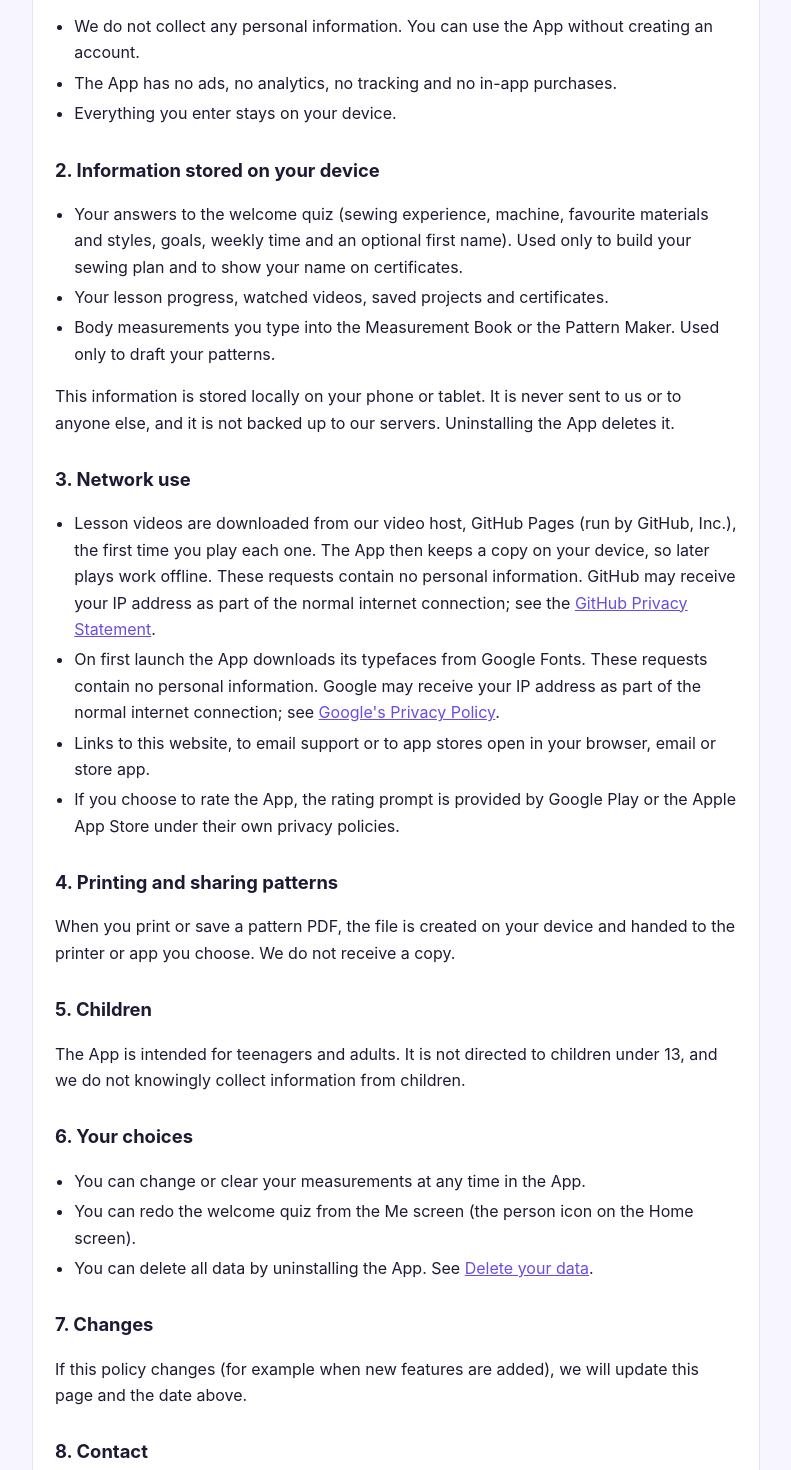
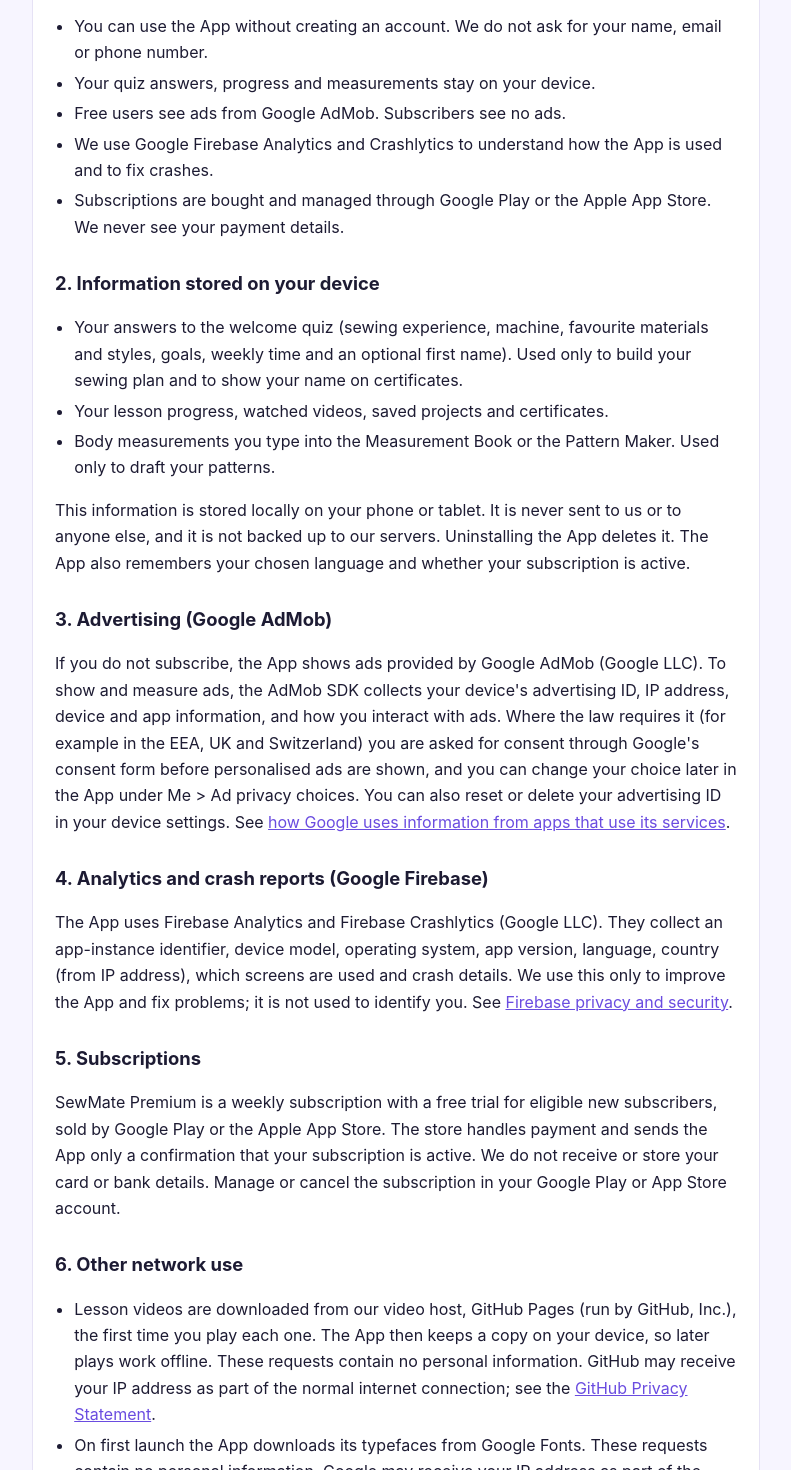
Before and after one commit to mdgoaltech-web/mdgoaltech-web.github.io, a plain HTML site: page sewmate/privacy.html in a window 1280 px wide. Shown: the part 344-1814 px from the top of the page, without its empty margins (244-1035 px from the left). Drawn offline with Linux system fonts and the light colour scheme.

Commit message:
SewMate legal: AdMob ads, Firebase analytics/crash reports, weekly Premium subscription with 3-day trial
Co-Authored-By: Claude Opus 5.5 <noreply@anthropic.com>

```diff
--- a/sewmate/privacy.html
+++ b/sewmate/privacy.html
@@ -16,9 +16,11 @@
 <p>Contact: <a href="mailto:support@afexdigital.com">support@afexdigital.com</a></p>
 <h2>1. Summary</h2>
 <ul>
-<li>We do not collect any personal information. You can use the App without creating an account.</li>
-<li>The App has no ads, no analytics, no tracking and no in-app purchases.</li>
-<li>Everything you enter stays on your device.</li>
+<li>You can use the App without creating an account. We do not ask for your name, email or phone number.</li>
+<li>Your quiz answers, progress and measurements stay on your device.</li>
+<li>Free users see ads from Google AdMob. Subscribers see no ads.</li>
+<li>We use Google Firebase Analytics and Crashlytics to understand how the App is used and to fix crashes.</li>
+<li>Subscriptions are bought and managed through Google Play or the Apple App Store. We never see your payment details.</li>
 </ul>
 <h2>2. Information stored on your device</h2>
 <ul>
@@ -26,27 +28,35 @@
 <li>Your lesson progress, watched videos, saved projects and certificates.</li>
 <li>Body measurements you type into the Measurement Book or the Pattern Maker. Used only to draft your patterns.</li>
 </ul>
-<p>This information is stored locally on your phone or tablet. It is never sent to us or to anyone else, and it is not backed up to our servers. Uninstalling the App deletes it.</p>
-<h2>3. Network use</h2>
+<p>This information is stored locally on your phone or tablet. It is never sent to us or to anyone else, and it is not backed up to our servers. Uninstalling the App deletes it. The App also remembers your chosen language and whether your subscription is active.</p>
+<h2>3. Advertising (Google AdMob)</h2>
+<p>If you do not subscribe, the App shows ads provided by Google AdMob (Google LLC). To show and measure ads, the AdMob SDK collects your device's advertising ID, IP address, device and app information, and how you interact with ads. Where the law requires it (for example in the EEA, UK and Switzerland) you are asked for consent through Google's consent form before personalised ads are shown, and you can change your choice later in the App under Me &gt; Ad privacy choices. You can also reset or delete your advertising ID in your device settings. See <a href="https://policies.google.com/technologies/partner-sites">how Google uses information from apps that use its services</a>.</p>
+<h2>4. Analytics and crash reports (Google Firebase)</h2>
+<p>The App uses Firebase Analytics and Firebase Crashlytics (Google LLC). They collect an app-instance identifier, device model, operating system, app version, language, country (from IP address), which screens are used and crash details. We use this only to improve the App and fix problems; it is not used to identify you. See <a href="https://firebase.google.com/support/privacy">Firebase privacy and security</a>.</p>
+<h2>5. Subscriptions</h2>
+<p>SewMate Premium is a weekly subscription with a free trial for eligible new subscribers, sold by Google Play or the Apple App Store. The store handles payment and sends the App only a confirmation that your subscription is active. We do not receive or store your card or bank details. Manage or cancel the subscription in your Google Play or App Store account.</p>
+<h2>6. Other network use</h2>
 <ul>
 <li>Lesson videos are downloaded from our video host, GitHub Pages (run by GitHub, Inc.), the first time you play each one. The App then keeps a copy on your device, so later plays work offline. These requests contain no personal information. GitHub may receive your IP address as part of the normal internet connection; see the <a href="https://docs.github.com/en/site-policy/privacy-policies/github-general-privacy-statement">GitHub Privacy Statement</a>.</li>
 <li>On first launch the App downloads its typefaces from Google Fonts. These requests contain no personal information. Google may receive your IP address as part of the normal internet connection; see <a href="https://policies.google.com/privacy">Google's Privacy Policy</a>.</li>
 <li>Links to this website, to email support or to app stores open in your browser, email or store app.</li>
 <li>If you choose to rate the App, the rating prompt is provided by Google Play or the Apple App Store under their own privacy policies.</li>
 </ul>
-<h2>4. Printing and sharing patterns</h2>
+<h2>7. Printing and sharing patterns</h2>
 <p>When you print or save a pattern PDF, the file is created on your device and handed to the printer or app you choose. We do not receive a copy.</p>
-<h2>5. Children</h2>
-<p>The App is intended for teenagers and adults. It is not directed to children under 13, and we do not knowingly collect information from children.</p>
-<h2>6. Your choices</h2>
+<h2>8. Children</h2>
+<p>The App is intended for teenagers and adults. It is not directed to children under 13, and we do not knowingly collect information from children. Ads in the App are not directed at children.</p>
+<h2>9. Your choices</h2>
 <ul>
+<li>Subscribe to remove all ads, or change ad consent under Me &gt; Ad privacy choices.</li>
+<li>Analytics data is kept by Firebase for up to 14 months and then deleted automatically. To ask us to delete analytics data linked to your device, email us with the date you installed the App.</li>
 <li>You can change or clear your measurements at any time in the App.</li>
 <li>You can redo the welcome quiz from the Me screen (the person icon on the Home screen).</li>
 <li>You can delete all data by uninstalling the App. See <a href="delete-account.html">Delete your data</a>.</li>
 </ul>
-<h2>7. Changes</h2>
+<h2>10. Changes</h2>
 <p>If this policy changes (for example when new features are added), we will update this page and the date above.</p>
-<h2>8. Contact</h2>
+<h2>11. Contact</h2>
 <p>Afex Digital – <a href="mailto:support@afexdigital.com">support@afexdigital.com</a></p>
 </div>
 </main>
```
Also changed, not shown: sewmate/terms.html (+18 -8 lines).
